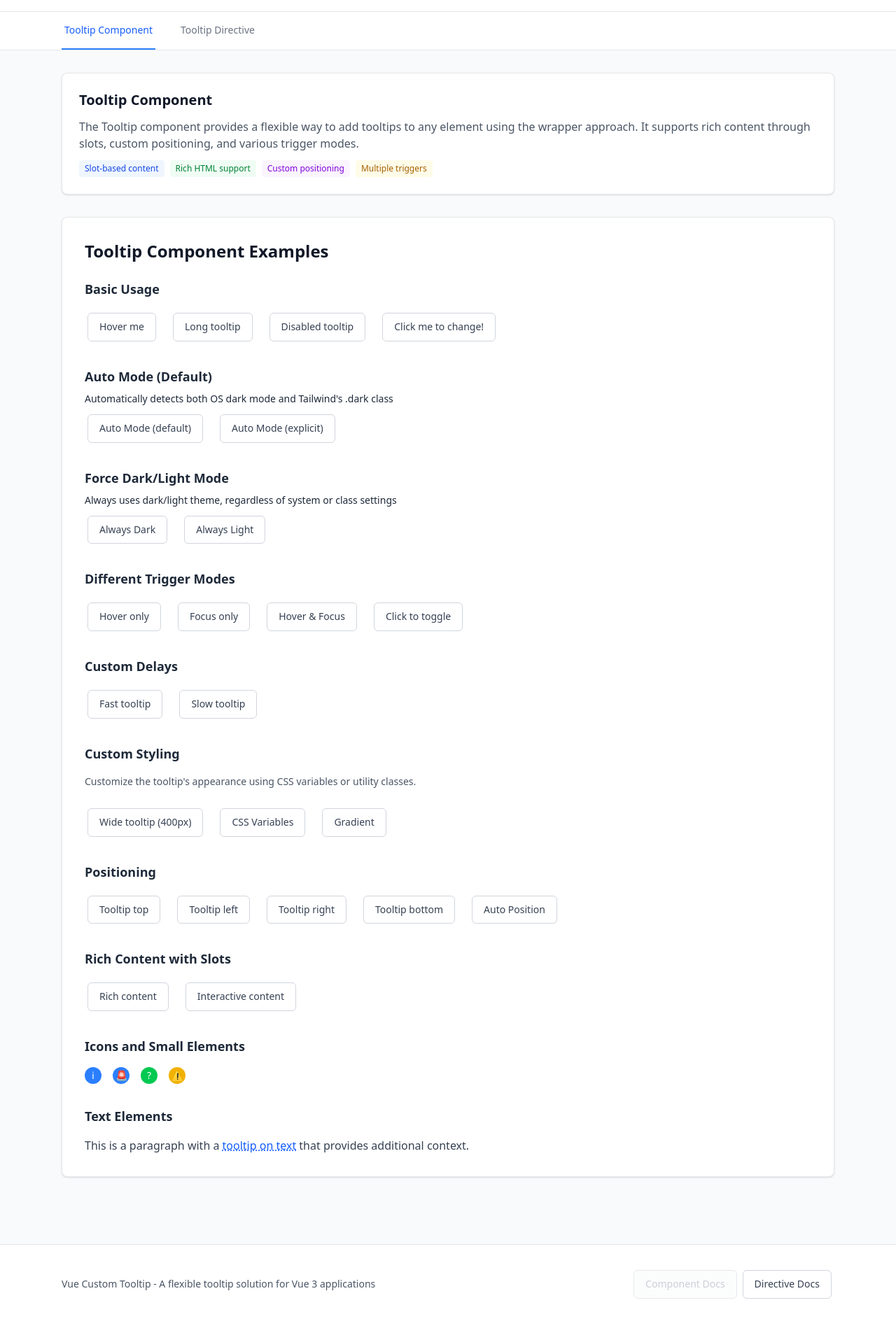
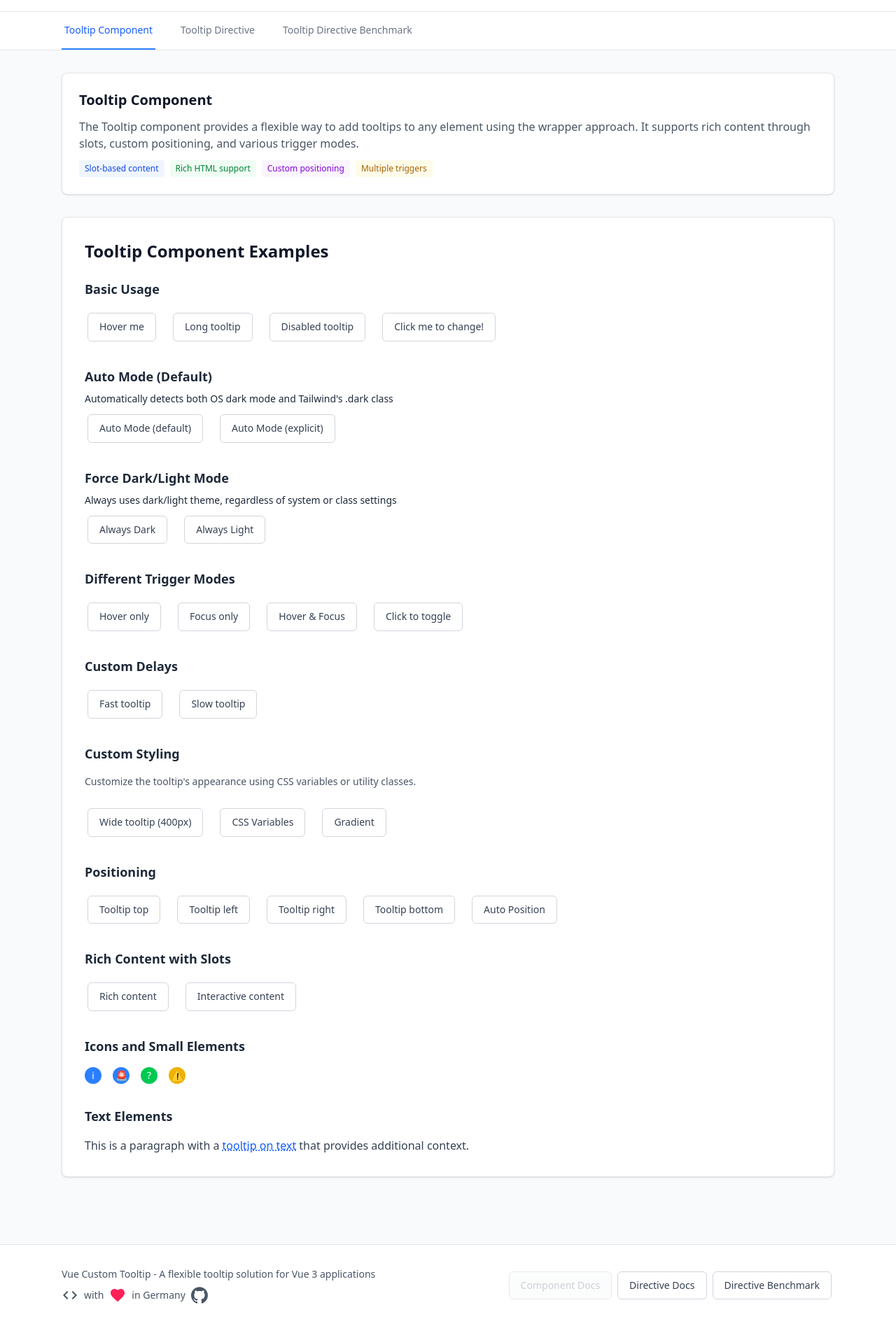
Before and after one commit to borsTiHD/vue-custom-tooltip, a Vue app: page / in a window 1280 px wide. Shown: the part 80-1975 px from the top of the page at 70% size. Built offline with nearby package versions, Linux system fonts and the light colour scheme.

Commit message:
feat: add Tooltip Directive Benchmark component and update tab functionality

```diff
--- a/src/App.vue
+++ b/src/App.vue
@@ -2,14 +2,20 @@
 import { ref } from 'vue'
 import Button from '@/components/Button.vue'
 import ThemeToggle from '@/components/ThemeToggle.vue'
+import TooltipDirectiveBenchmark from '@/components/tooltip/TooltipDirectiveBenchmark.vue'
 import TooltipDirectiveExample from '@/components/tooltip/TooltipDirectiveExample.vue'
 import TooltipExample from '@/components/tooltip/TooltipExample.vue'
+import packageJson from '../package.json'
 
-const activeTab = ref<'component' | 'directive'>('component')
+type Tabs = 'component' | 'directive' | 'directive-benchmark'
 
-function switchTab(tab: 'component' | 'directive') {
+const activeTab = ref<Tabs>('component')
+
+function switchTab(tab: Tabs) {
   activeTab.value = tab
 }
+
+const githubRepo = packageJson.repository.url.replace('.git', '')
 </script>
 
 <template>
@@ -65,6 +71,17 @@ function switchTab(tab: 'component' | 'directive') {
             @click="switchTab('directive')"
           >
             Tooltip Directive
+          </button>
+          <button
+            class="py-4 px-1 border-b-2 font-medium text-sm transition-colors duration-200"
+            :class="[
+              activeTab === 'directive-benchmark'
+                ? 'border-blue-500 text-blue-600 dark:text-blue-400'
+                : 'border-transparent text-gray-500 dark:text-gray-400 hover:text-gray-700 dark:hover:text-gray-300 hover:border-gray-300 dark:hover:border-gray-600',
+            ]"
+            @click="switchTab('directive-benchmark')"
+          >
+            Tooltip Directive Benchmark
           </button>
         </div>
       </div>
@@ -126,16 +143,28 @@ function switchTab(tab: 'component' | 'directive') {
       <!-- Examples Content -->
       <div class="bg-white dark:bg-gray-800 rounded-lg shadow-sm border border-gray-200 dark:border-gray-700 overflow-hidden">
         <TooltipExample v-if="activeTab === 'component'" />
-        <TooltipDirectiveExample v-else />
+        <TooltipDirectiveExample v-else-if="activeTab === 'directive'" />
+        <TooltipDirectiveBenchmark v-else-if="activeTab === 'directive-benchmark'" />
       </div>
     </main>
 
     <!-- Footer -->
     <footer class="bg-white dark:bg-gray-800 border-t border-gray-200 dark:border-gray-700 mt-16">
       <div class="max-w-6xl mx-auto px-6 py-8">
-        <div class="flex items-center justify-between">
-          <div class="text-sm text-gray-600 dark:text-gray-300">
+        <div class="flex flex-wrap gap-4 items-center justify-between">
+          <div class="flex flex-col gap-2 text-sm text-gray-600 dark:text-gray-300">
             <p>Vue Custom Tooltip - A flexible tooltip solution for Vue 3 applications</p>
+            <p class="flex items-center gap-2 font-weight-thin">
+              <svg xmlns="http://www.w3.org/2000/svg" width="24" height="24" viewBox="0 0 24 24"><path fill="currentColor" d="m14.6 16.6l4.6-4.6l-4.6-4.6L16 6l6 6l-6 6l-1.4-1.4m-5.2 0L4.8 12l4.6-4.6L8 6l-6 6l6 6l1.4-1.4Z" /></svg>
+              with
+              <svg xmlns="http://www.w3.org/2000/svg" class="text-rose-500 heartbeat" width="24" height="24" viewBox="0 0 24 24"><path fill="currentColor" d="m12 21.35l-1.45-1.32C5.4 15.36 2 12.27 2 8.5C2 5.41 4.42 3 7.5 3c1.74 0 3.41.81 4.5 2.08C13.09 3.81 14.76 3 16.5 3C19.58 3 22 5.41 22 8.5c0 3.77-3.4 6.86-8.55 11.53L12 21.35Z" /></svg>
+              in Germany
+              <a :href="githubRepo" target="_blank" class="link link-hover hover:text-rose-500">
+                <svg xmlns="http://www.w3.org/2000/svg" width="24" height="24" viewBox="0 0 98 96">
+                  <path fill="currentColor" fill-rule="evenodd" clip-rule="evenodd" d="M48.854 0C21.839 0 0 22 0 49.217c0 21.756 13.993 40.172 33.405 46.69 2.427.49 3.316-1.059 3.316-2.362 0-1.141-.08-5.052-.08-9.127-13.59 2.934-16.42-5.867-16.42-5.867-2.184-5.704-5.42-7.17-5.42-7.17-4.448-3.015.324-3.015.324-3.015 4.934.326 7.523 5.052 7.523 5.052 4.367 7.496 11.404 5.378 14.235 4.074.404-3.178 1.699-5.378 3.074-6.6-10.839-1.141-22.243-5.378-22.243-24.283 0-5.378 1.94-9.778 5.014-13.2-.485-1.222-2.184-6.275.486-13.038 0 0 4.125-1.304 13.426 5.052a46.97 46.97 0 0 1 12.214-1.63c4.125 0 8.33.571 12.213 1.63 9.302-6.356 13.427-5.052 13.427-5.052 2.67 6.763.97 11.816.485 13.038 3.155 3.422 5.015 7.822 5.015 13.2 0 18.905-11.404 23.06-22.324 24.283 1.78 1.548 3.316 4.481 3.316 9.126 0 6.6-.08 11.897-.08 13.526 0 1.304.89 2.853 3.316 2.364 19.412-6.52 33.405-24.935 33.405-46.691C97.707 22 75.788 0 48.854 0z" />
+                </svg>
+              </a>
+            </p>
           </div>
           <div class="flex items-center space-x-4">
             <Button
@@ -147,6 +176,11 @@ function switchTab(tab: 'component' | 'directive') {
               label="Directive Docs"
               :disabled="activeTab === 'directive'"
               @click="switchTab('directive')"
+            />
+            <Button
+              label="Directive Benchmark"
+              :disabled="activeTab === 'directive-benchmark'"
+              @click="switchTab('directive-benchmark')"
             />
           </div>
         </div>
--- /dev/null
+++ b/src/components/tooltip/TooltipDirectiveBenchmark.vue
@@ -0,0 +1,26 @@
+<script setup lang="ts">
+import Button from '@/components/Button.vue'
+</script>
+
+<template>
+  <div class="p-8 space-y-8">
+    <h2 class="text-2xl font-bold mb-6 text-gray-900 dark:text-white">
+      Tooltip Directive Benchmark
+    </h2>
+
+    <!-- Performance test with 100 small buttons with tooltips -->
+    <div class="flex flex-col gap-4">
+      <h3 class="text-lg font-semibold text-gray-800 dark:text-gray-200">
+        Performance test
+      </h3>
+      <div class="flex flex-wrap gap-4 items-center">
+        <Button
+          v-for="(label, idx) in Array.from({ length: 1000 }, (_, i) => `Button ${i + 1}`)" :key="idx"
+          v-tooltip="`Tooltip for ${label}`"
+          :label="label"
+          class="text-xs px-2 py-1"
+        />
+      </div>
+    </div>
+  </div>
+</template>
```
